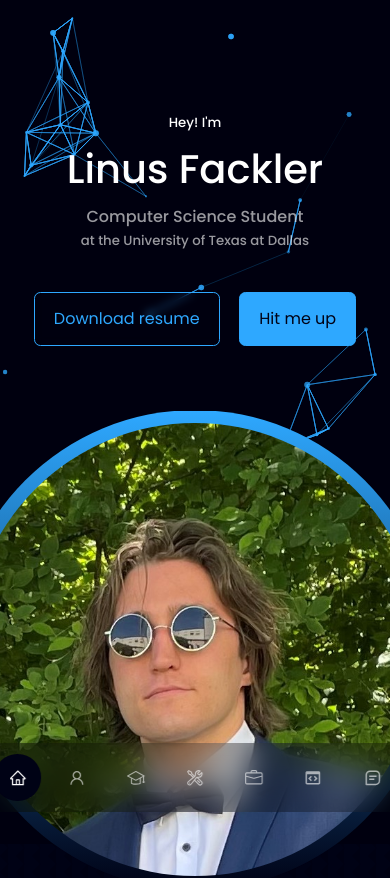
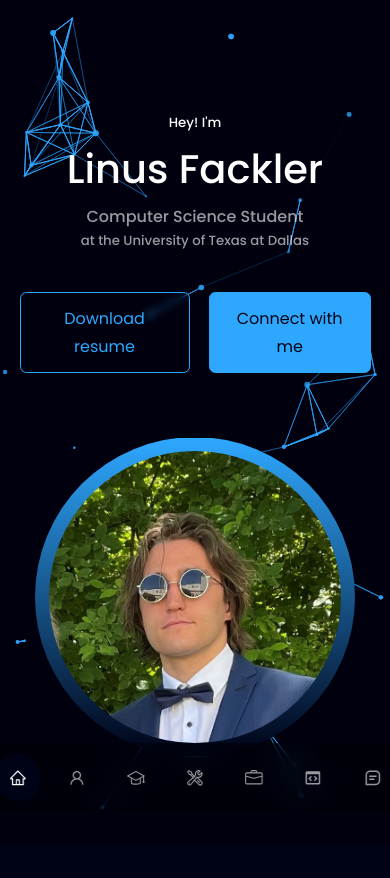
Before and after one commit to linusfackler/react-portfolio-website, a React (Create React App) app: page / in a window 390 px wide. Shown: the top 878 px of the page. Built offline with nearby package versions, Linux system fonts and the light colour scheme.

Commit message:
added favicon, fixed header

```diff
--- a/src/components/about/About.jsx
+++ b/src/components/about/About.jsx
@@ -45,7 +45,7 @@ const About = () => {
             after graduating with my Bachelor of Science in Computer Science, before attending Grad school for a Master's in CS.
           </p>
 
-          <a href="#contact" className='btn btn-primary'>Hit me up</a>
+          <a href="#contact" className='btn btn-primary'>Connect with me</a>
         </div>
       </div>
     </section>
--- a/src/components/header/CTA.jsx
+++ b/src/components/header/CTA.jsx
@@ -5,7 +5,7 @@ const CTA = () => {
   return (
     <div className='cta'>
         <a href={CV} target='_blank' className='btn'>Download resume</a>
-        <a href="#contact" className='btn btn-primary'>Hit me up</a>
+        <a href="#contact" className='btn btn-primary'>Connect with me</a>
     </div>
   )
 }
--- a/src/components/header/header.css
+++ b/src/components/header/header.css
@@ -67,7 +67,7 @@ header {
 .scroll__down {
     position: absolute;
     right: -2.3rem;
-    bottom: 5rem;
+    bottom: 12rem;
     transform: rotate(90deg);
     font-weight: 300;
     font-size: 0.9rem;
@@ -77,6 +77,11 @@ header {
 @media screen and (max-width: 1024px) {
     header {
         height: 120vh;
+    }
+    .me {
+        width: 20rem;
+        height: 20rem;
+        left: calc(50% - 10rem);
     }
 }
 
```
Also changed, not shown: 1 other file (tests, documents, lock files or other folders).
